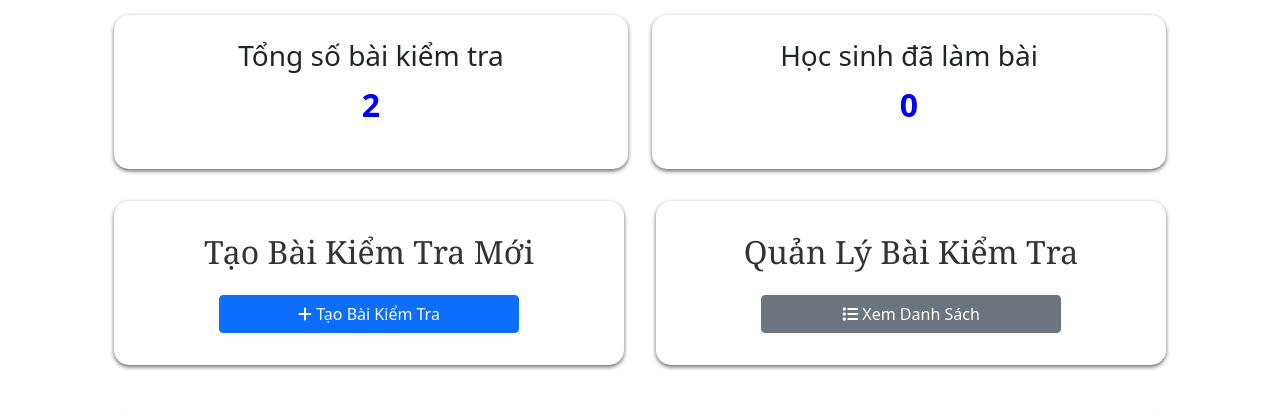
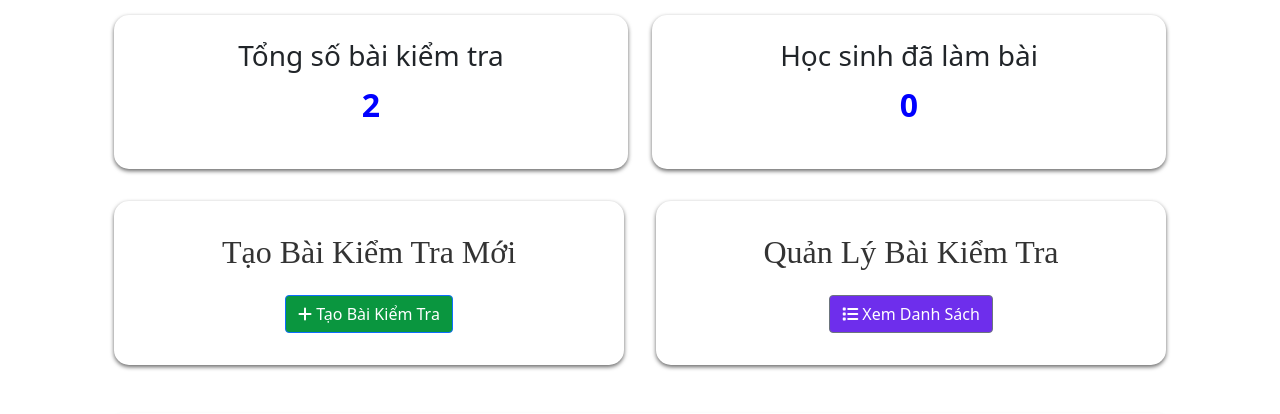
Before and after one commit to senKo183/CloudCom_FinalAssignment, a Flask app: page /teacher/dashboard in a window 1280 px wide. Shown: the part 210-624 px from the top of the page. Run offline with Flask 3, Linux system fonts and the light colour scheme; a user stored in the database is signed in.

Commit message:
Cập nhật style.css cho dashboard

```diff
--- a/static/css/style.css
+++ b/static/css/style.css
@@ -219,7 +219,7 @@ body {
 }
 
 .action-card h2 {
-    font-family: Georgia, 'Times New Roman', Times, serif;
+    font-family:'Times New Roman', Times, serif;
     margin-bottom: 1.5rem;
     color: var(--text-color);
 }
@@ -234,14 +234,16 @@ body {
     cursor: pointer;
 }
 .btn-primary {
-    background-color: #009e0d;
+    width: auto;
+    background-color: #0a963f !important;
 }
 .btn-danger {
     background-color: #db1c1c;
 }
 
 .btn-secondary {
-    background-color: #5c1cdb;
+    width: auto;
+    background-color: #6e2eec !important;
 }
 
 .recent-quizzes {
```
